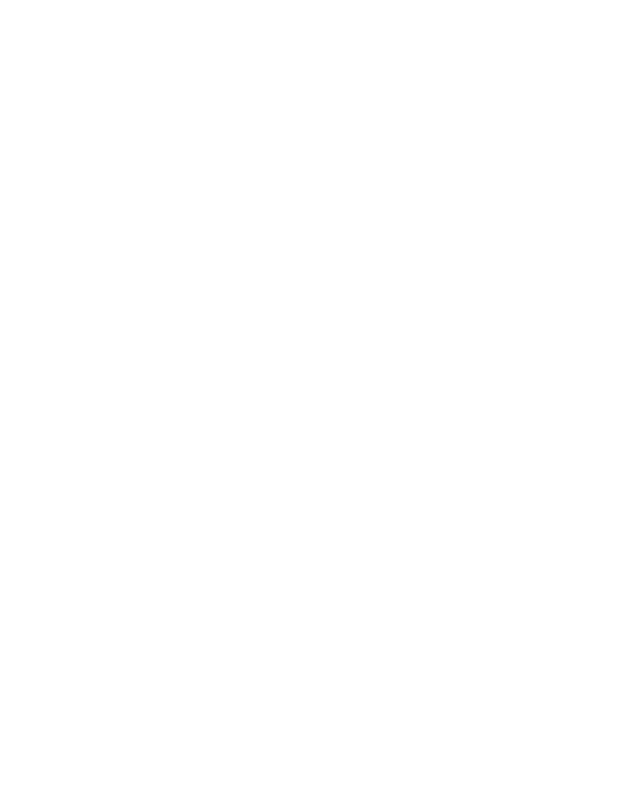
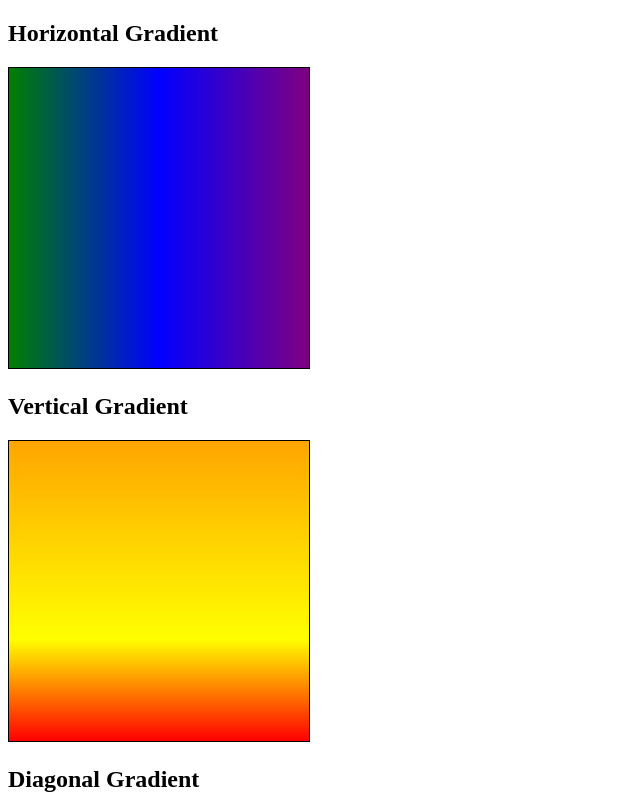
Before and after one commit to claraj/week5-examples-spring-2019, a plain HTML site: page canvas/gradients.html in a window 1280 px wide. Shown: the top 800 px of the page, without its empty margins (0-640 px from the left). Drawn offline with Linux system fonts and the light colour scheme.

Commit message:
gradient example, fix for image load bug

```diff
--- a/canvas/gradients.html
+++ b/canvas/gradients.html
@@ -6,7 +6,7 @@
 
   <style>
 
-    #canvas {
+    #canvas_horiz, #canvas_vert, #canvas_radial {
       border: 1px black solid;
     }
 
@@ -15,5 +15,138 @@
 </head>
 <body>
 
+  <h2>Horizontal Gradient</h2>
+  <canvas id="canvas_horiz" height="300" width="300"></canvas>
+
+
+  <h2>Vertical Gradient</h2>
+  <canvas id="canvas_vert" height="300" width="300"></canvas>
+
+
+  <h2>Diagonal Gradient</h2>
+  <canvas id="canvas_diag" height="300" width="300"></canvas>
+
+
+  <h2>Radial Gradient</h2>
+  <canvas id="canvas_radial" height="300" width="300"></canvas>
+
+
+  <script>
+
+    // Horizontal gradient
+
+    var c_h = document.getElementById("canvas_horiz");
+    var ctx_h = c_h.getContext("2d");
+
+    // Create a gradient
+    // 'creates a gradient along the line given by the coordinates represented by the parameters.'
+    // Imagine a line from (0,0) to (300,0) which is a horizontal line. So the gradient will fade
+    // through the colors from left to right.
+
+    var gradient_h = ctx_h.createLinearGradient(0, 0, 300, 0);
+
+    // Need at least two color stops. The first argument is where to start the color
+    // The values need to be in the range 0 to 1
+    gradient_h.addColorStop(0, "green");    // green at 0 pixels along the gradient line
+    gradient_h.addColorStop(0.5, "blue");   // blue in the middle
+    gradient_h.addColorStop(1, "purple");   // so purple will be at 300 px along the gradient line
+
+    // Once the gradient is configured, set the fill style
+    ctx_h.fillStyle = gradient_h;
+
+    // And fill a rectangle with it
+    ctx_h.fillRect(0, 0, 300, 300);
+
+
+
+
+    // Vertical gradient
+
+    var c_v = document.getElementById("canvas_vert");
+    var ctx_v = c_v.getContext("2d");
+
+    // Create a gradient
+    // 'creates a gradient along the line given by the coordinates represented by the parameters.'
+    // Imagine a line from (0,0) to (0, 300) which is a vertical line. So the gradient will fade
+    // through the colors from top to bottom.
+
+    var gradient_v = ctx_v.createLinearGradient(0, 0, 0, 300);
+
+    // Need at least two color stops. The first argument is where to start the color
+    // The values need to be in the range 0 to 1
+    gradient_v.addColorStop(0, "orange");    // orange at 0 pixels along the gradient line
+    gradient_v.addColorStop(0.66, "yellow");   // yellow at 200 pixels down in the gradient line
+    gradient_v.addColorStop(1, "red");   // so red will be at 300 px down the gradient line
+
+    // Once the gradient is configured, set the fill style
+    ctx_v.fillStyle = gradient_v;
+
+    // And fill a rectangle with it
+    ctx_v.fillRect(0, 0, 300, 300);
+
+
+
+    // Diagonal gradient
+
+    var c_diag = document.getElementById("canvas_diag");
+    var ctx_diag = c_diag.getContext("2d");
+
+    // Create a gradient
+    // 'creates a gradient along the line given by the coordinates represented by the parameters.'
+    // Imagine a line from (0,0) to (300, 300) which is a diagonal line. So the gradient will fade
+    // through the colors from top left to bottom right.
+
+    var gradient_diag = ctx_diag.createLinearGradient(0, 0, 300, 300);
+
+    // Need at least two color stops. The first argument is where to start the color
+    // The values need to be in the range 0 to 1
+    gradient_diag.addColorStop(0, "black");    // black at 0 pixels along the gradient line
+    gradient_diag.addColorStop(0.33, "blue");   // blue at 1/3 of the way down  the gradient line
+    gradient_diag.addColorStop(0.66, "purple");   // purple at 2/3 of the way down the gradient line
+    gradient_diag.addColorStop(1, "black");   // black at the end
+
+    // Once the gradient is configured, set the fill style
+    ctx_diag.fillStyle = gradient_diag;
+
+    // And fill a rectangle with it
+    ctx_diag.fillRect(0, 0, 300, 300);
+
+
+
+    // Radial gradient
+
+    var c_rad = document.getElementById("canvas_radial");
+    var ctx_rad = c_rad.getContext("2d");
+
+    // Create a gradient
+    // ctx.createRadialGradient(firstCircleX, firstCircleY, firstCircleRadius, secondCircleX, secondCircleY, secondCircleRadius);
+    // Imagine two circles, centered at the same (or different) points.
+    // The gradient is created, radiating from the first to the second circle
+    // The first circle should be smaller
+    // The second circle should be larger than the area you want to fill, or it won't cover the entire area
+    // The second circle should enclose the first circle, or there will be parts of your gradient missing
+    // The gradient is drawn radiating from the first circle to the second circle. The smaller circle will be filled with the first color stop.
+
+    // Circle 1 centered at 150,150 and has radius of 40
+    // Circle 2 centered at 200, 200 and has radius of 200
+    var gradient_rad = ctx_rad.createRadialGradient(150, 150, 40, 200, 200, 200);  // Try playing with these numbers!
+
+    // Need at least two color stops. The first argument is where to start the color
+    // The values need to be in the range 0 to 1
+    gradient_rad.addColorStop(0, "black");    // black at 0 pixels along the gradient line
+    gradient_rad.addColorStop(0.33, "blue");   // blue at 1/3 of the way down  the gradient line
+    gradient_rad.addColorStop(0.66, "purple");   // purple at 2/3 of the way down the gradient line
+    gradient_rad.addColorStop(1, "black");   // black at the end
+
+    // Once the gradient is configured, set the fill style
+    ctx_rad.fillStyle = gradient_rad;
+
+    // And fill a rectangle with it
+    ctx_rad.fillRect(0, 0, 300, 300);
+
+
+
+  </script>
+
 </body>
 </html>
```
